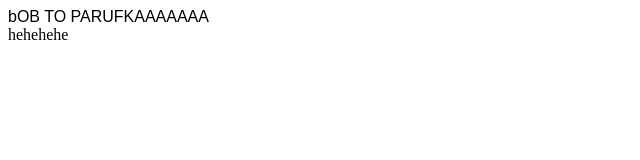
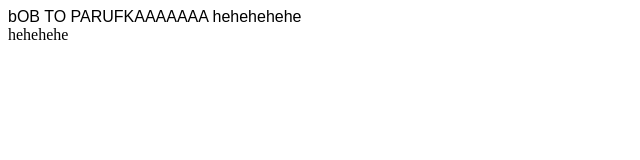
Before and after one commit to turkov1986/Marcin-projekt, a plain HTML site: page index.html in a window 1280 px wide. Shown: the whole page, without its empty margins (0-640 px from the left). Drawn offline with Linux system fonts and the light colour scheme.

Commit message:
change header

```diff
--- a/index.html
+++ b/index.html
@@ -11,6 +11,7 @@
     <header>
 
          bOB TO PARUFKAAAAAAA
+         hehehehehe
     </header>
 
 
```
